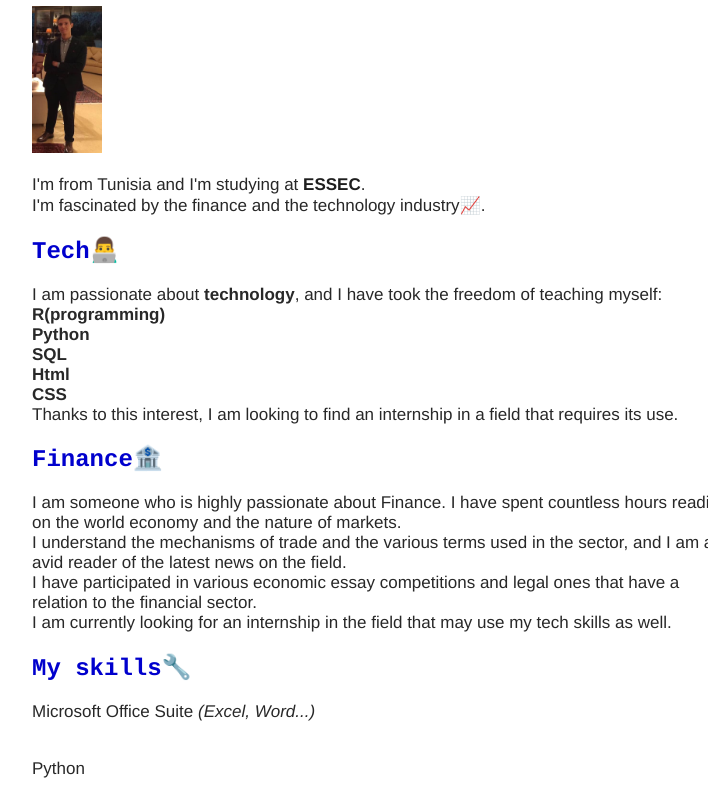
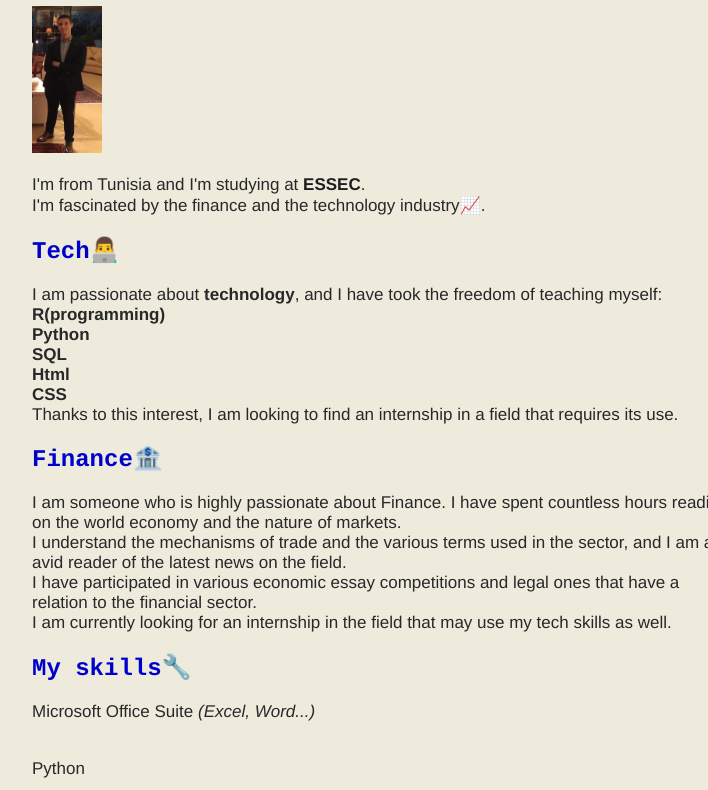
Before and after one commit to MohamedFaouzi-Fradi/my-profile, a plain HTML site: page index.html in a window 1280 px wide. Shown: the part 304-1094 px from the top of the page, without its empty margins (258-966 px from the left). Drawn offline with Linux system fonts and the light colour scheme.

Commit message:
Update style.css

```diff
--- a/style.css
+++ b/style.css
@@ -1,6 +1,6 @@
 /* Colors and fonts */
 body{
-	background: white;
+	background: #eeebdd;
 	color: rgb(40,40,40);
 	font-family: helvetica;
 	font-size: 17px;
```
